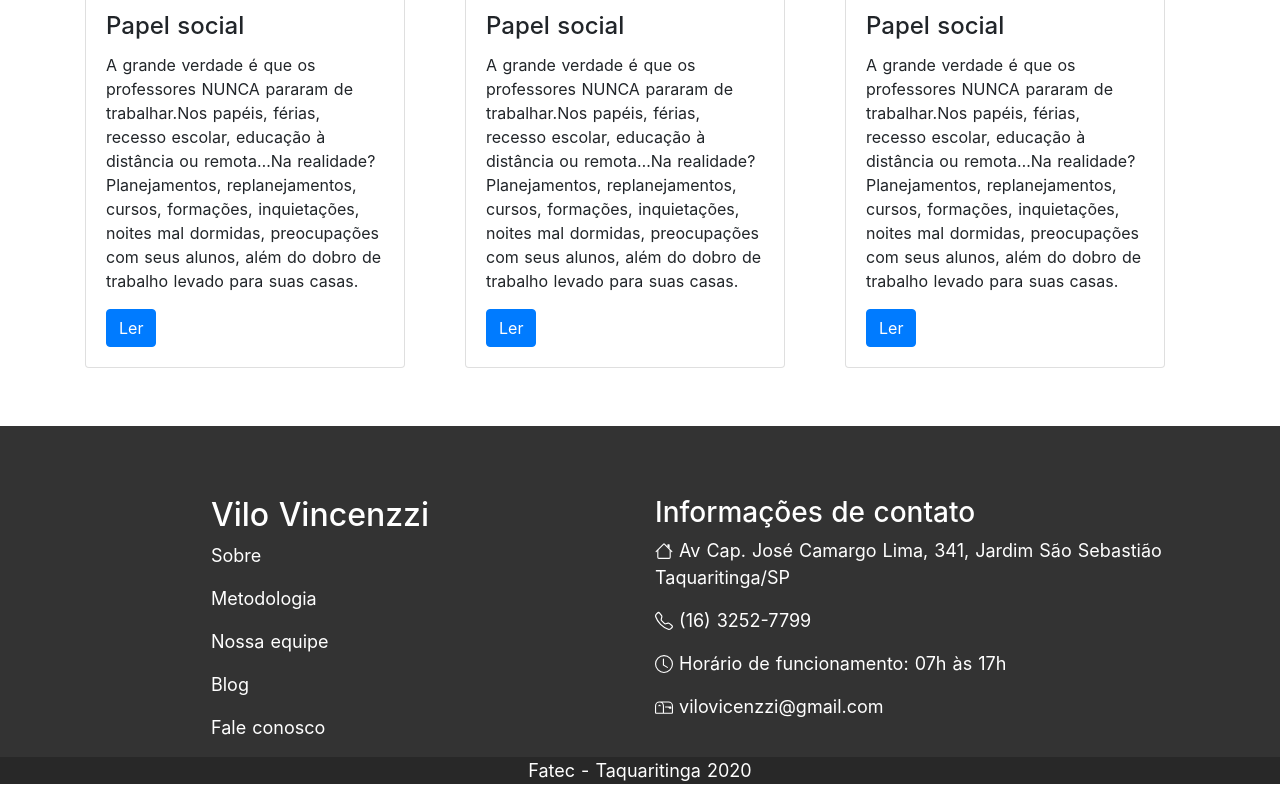
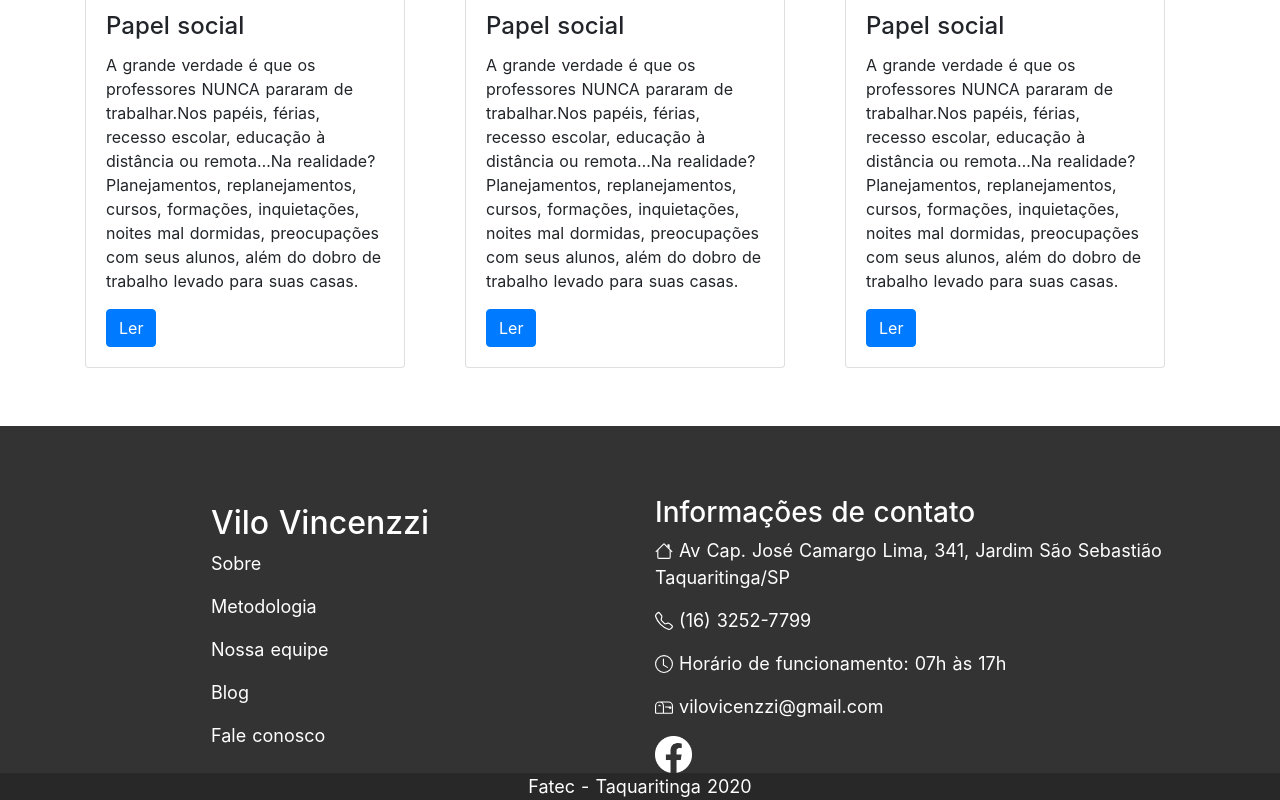
Before and after one commit to BrSouza98/webpage-vilo-vincenzzi, a Nuxt app: page / in a window 1280 px wide. Shown: the part 2461-3261 px from the top of the page. Built offline with nearby package versions, Linux system fonts and the light colour scheme.

Commit message:
Implementando ícone facebook com link direcionado

```diff
--- a/components/rodape.vue
+++ b/components/rodape.vue
@@ -41,6 +41,12 @@
                 <b-icon icon="mailbox" />
                 vilovicenzzi@gmail.com
               </p>
+              <a href="https://www.facebook.com/profile.php?id=100009453482303" target="_blank">
+              <img
+                class="faceIcon"
+                src="~/assets/faceWhite.png"
+                alt="Ícone do Facebook">
+              </a>
             </div>
           </b-col>
         </b-row>
@@ -65,6 +71,11 @@
   padding-top: 10px;
 }
 
+.faceIcon {
+  width: 6%;
+}
+
+
 .mapaSite {
   a {
     color: white;
```
Also changed, not shown: assets/faceWhite.png (added).
